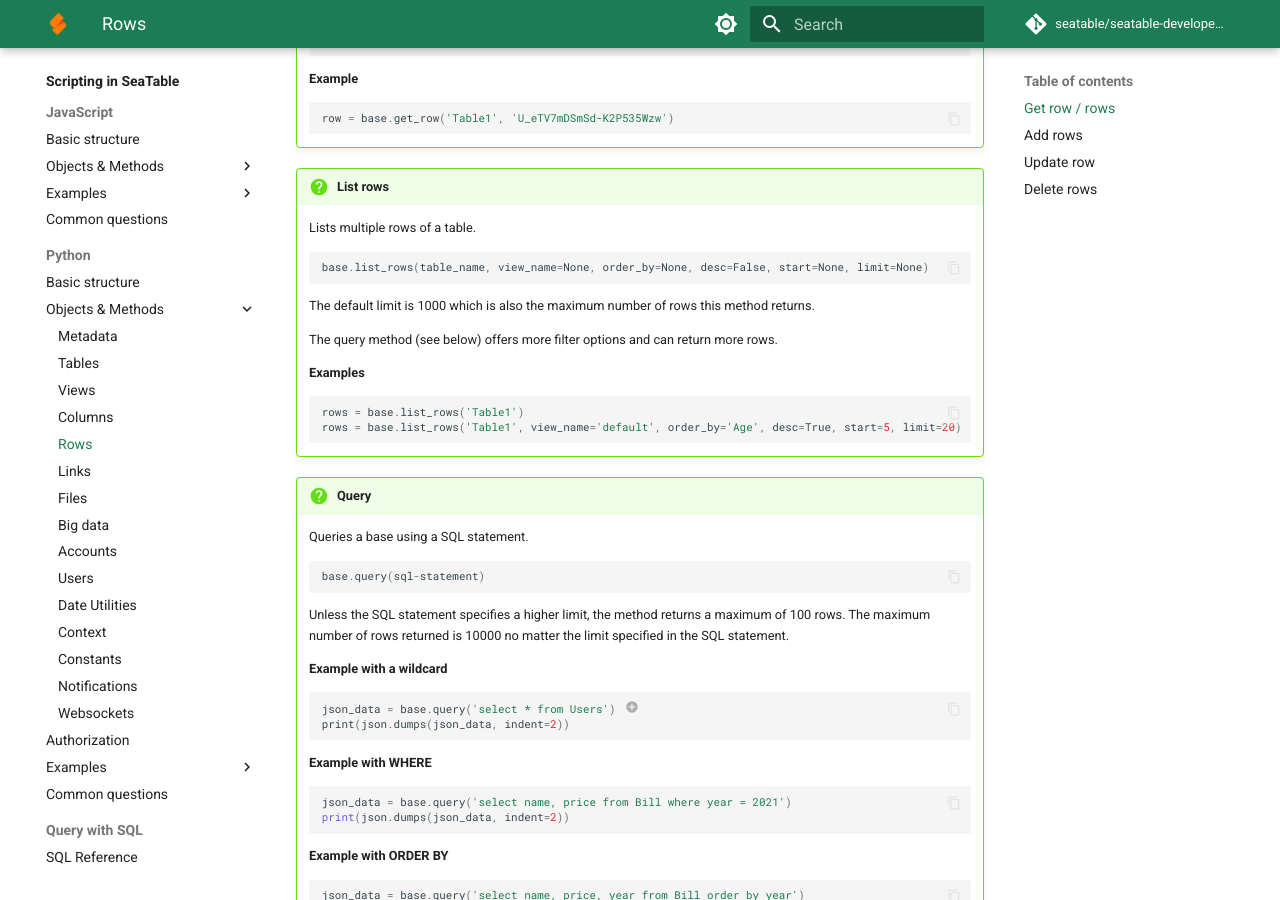
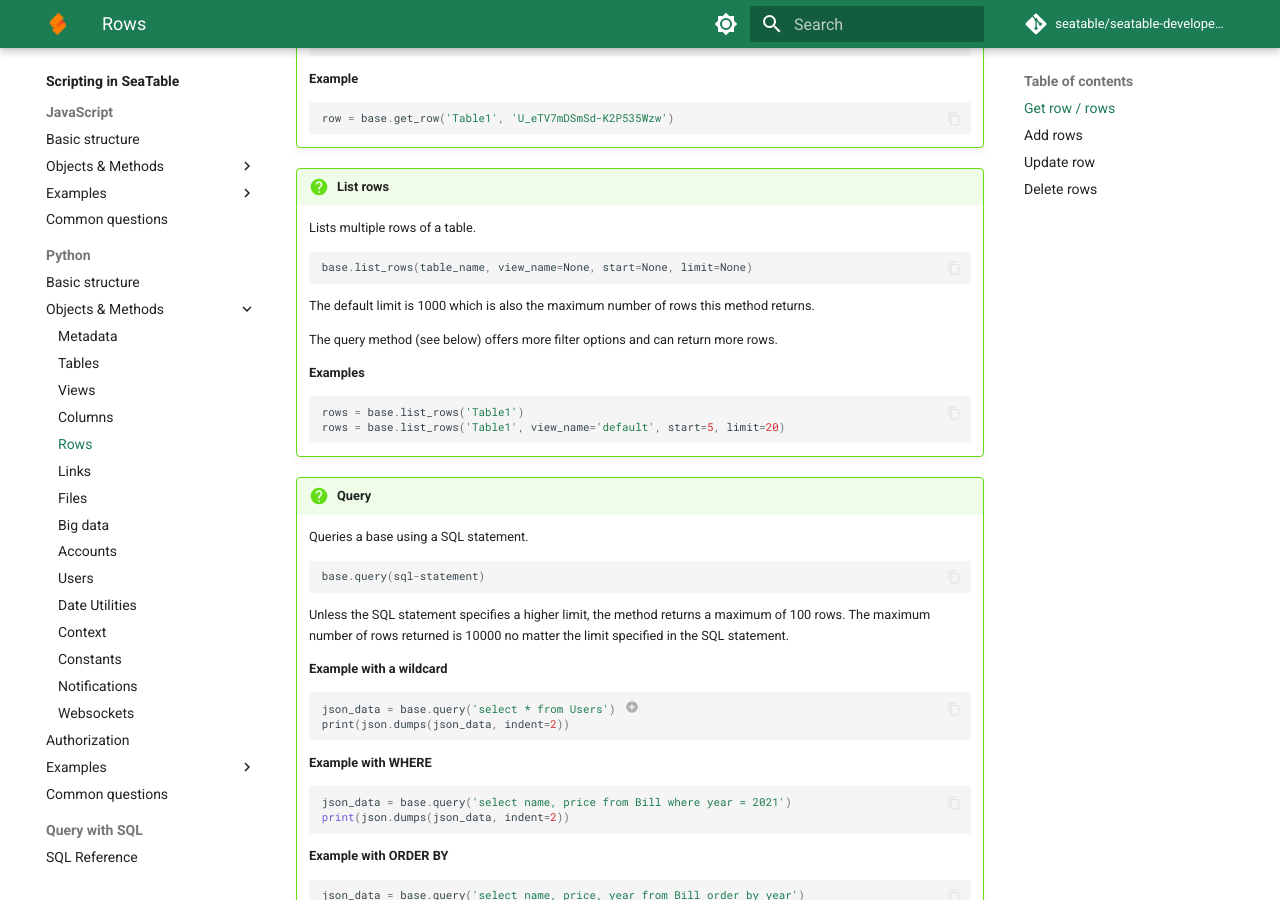
Before and after one commit to seatable/seatable-developer-docs, an MkDocs documentation site: the page built from docs/scripts/python/objects/rows.md, in a window 1280 px wide and 900 px high, scrolled down 342 px. Built offline with MkDocs 1.6.1 and Material for MkDocs 9.7.7, drawn with Linux system fonts in a browser that asks for light colours; comment, search, counter and statistics services are not loaded.

Commit message:
Update rows.md

````diff
--- a/docs/scripts/python/objects/rows.md
+++ b/docs/scripts/python/objects/rows.md
@@ -21,7 +21,7 @@
     Lists multiple rows of a table.
 
     ``` python
-    base.list_rows(table_name, view_name=None, order_by=None, desc=False, start=None, limit=None)
+    base.list_rows(table_name, view_name=None, start=None, limit=None)
     ```
 
     The default limit is 1000 which is also the maximum number of rows this method returns.
@@ -32,7 +32,7 @@
 
     ``` python
     rows = base.list_rows('Table1')
-    rows = base.list_rows('Table1', view_name='default', order_by='Age', desc=True, start=5, limit=20)
+    rows = base.list_rows('Table1', view_name='default', start=5, limit=20)
     ```
 
 !!! question "Query"
````
